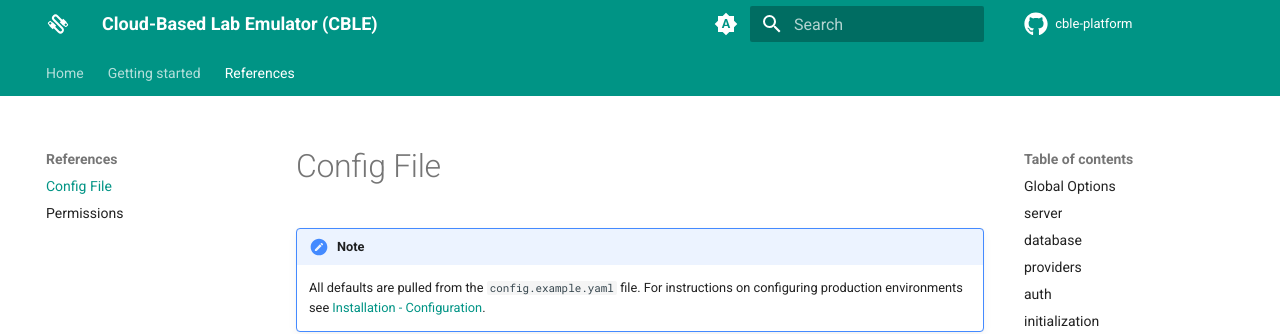
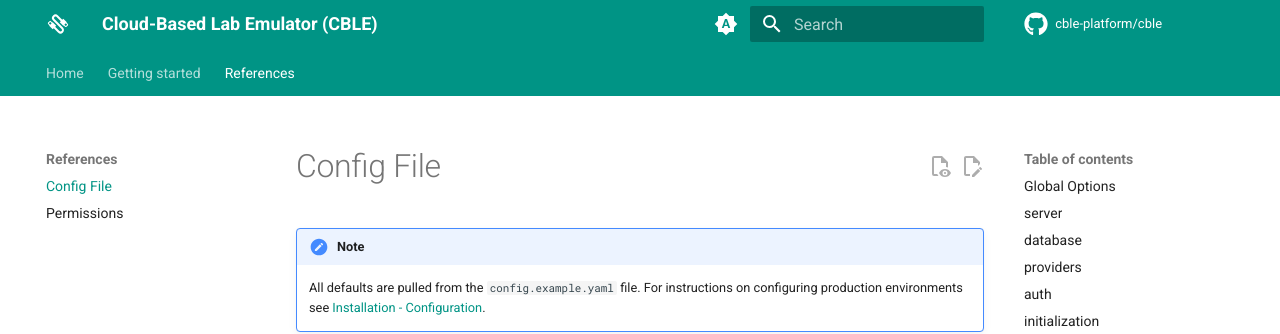
Before and after one commit to cble-platform/docs, an MkDocs documentation site: the page built from docs/references/config-file.md, in a window 1280 px wide. Shown: the top 334 px of the page. Built offline with MkDocs 1.6.1 and Material for MkDocs 9.7.7, drawn with Linux system fonts in a browser that asks for light colours; comment, search, counter and statistics services are not loaded; the version menu is left out.

```diff
--- a/mkdocs.yml
+++ b/mkdocs.yml
@@ -1,8 +1,9 @@
 site_name: Cloud-Based Lab Emulator (CBLE)
 site_url: https://docs.cble.io/
 site_description: Cloud-Based Lab Emulator (CBLE) is a provider-agnostic automated self-service virtual lab platform.
-repo_url: https://github.com/cble-platform
-repo_name: cble-platform
+repo_url: https://github.com/cble-platform/cble
+repo_name: cble-platform/cble
+edit_uri: https://github.com/cble-platform/docs/blob/main/
 copyright: >
   Copyright &copy; 2024 - Bradley Harker -
   <a href="#__consent">Change cookie settings</a>
@@ -51,6 +52,8 @@ theme:
     - search.suggest
     - content.code.copy
     - content.code.annotate
+    - content.action.view
+    - content.action.edit
 markdown_extensions:
   - admonition
   - pymdownx.details
@@ -77,7 +80,14 @@ plugins:
   - social
   - mike:
       canonical_version: latest
-  - glightbox
+  - glightbox:
+      background: none
+  - git-revision-date-localized:
+      enable_creation_date: true
+      fallback_to_build_date: true
+  - git-committers:
+      repository: cble-platform/docs
+      branch: main
 extra_css:
   - stylesheets/extra.css
 extra:
--- a/pyproject.toml
+++ b/pyproject.toml
@@ -1,6 +1,6 @@
 [tool.poetry]
 name = "cble-documentation"
-version = "0.1.0"
+version = "1.0.0"
 description = "The documentation for the Cloud-Based Lab Emulator (CBLE)"
 authors = ["BradHacker <harkerbd@gmail.com>"]
 readme = "README.md"
@@ -13,6 +13,8 @@ pillow = "^10.2.0"
 cairosvg = "^2.7.1"
 mike = "^2.0.0"
 mkdocs-glightbox = "^0.3.7"
+mkdocs-git-revision-date-localized-plugin = "^1.2.4"
+mkdocs-git-committers-plugin-2 = "^2.3.0"
 
 
 [build-system]
```
Also changed, not shown: 3 other files.
